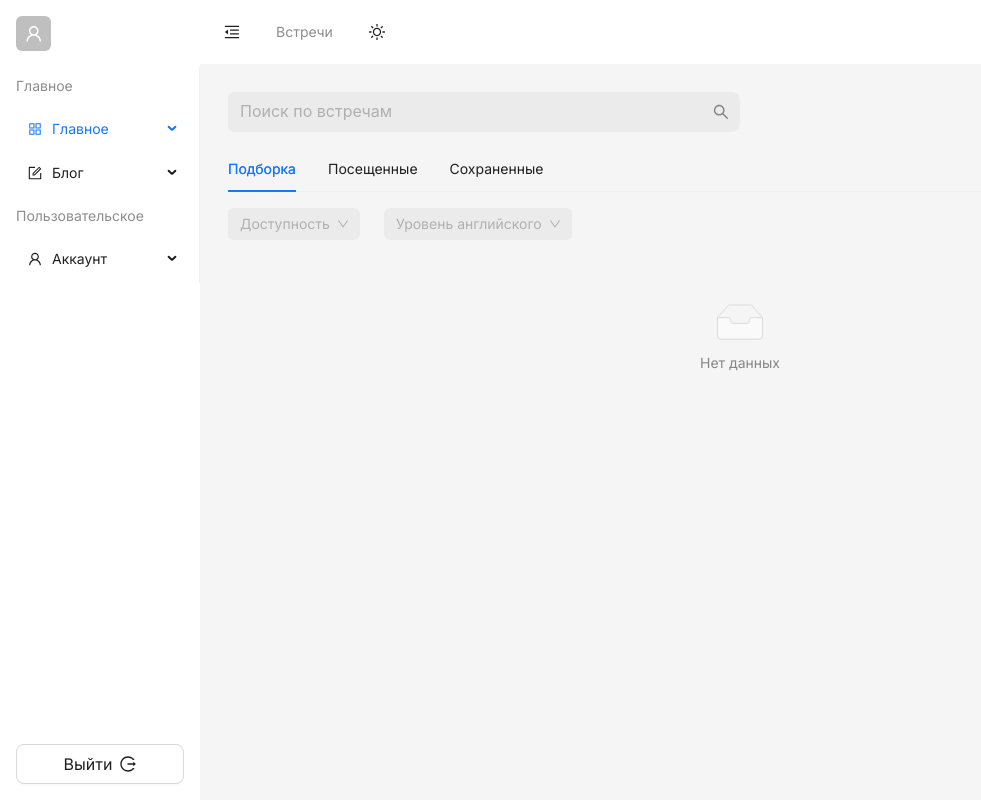
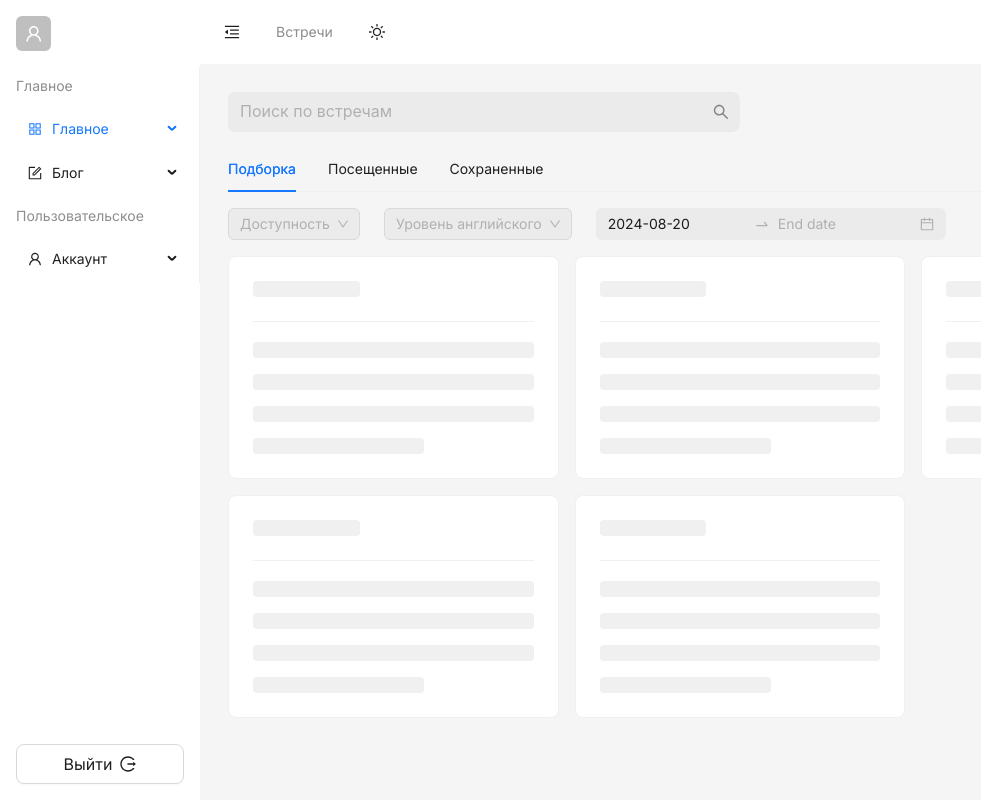
Before and after one commit to Yessirskiy/React-front, a React (Vite) app: page /meetings in a window 1280 px wide. Shown: the whole page, without its empty margins (0-981 px from the left). Built offline with nearby package versions, Linux system fonts and the light colour scheme.

Commit message:
Meetings feed filtering enabled. Meetings page with filters for accessabitlity (to finish) english levels, start dates

```diff
--- a/src/api/meetings.js
+++ b/src/api/meetings.js
@@ -3,12 +3,21 @@ const calendarURL = 'api/meetings/calendar/'
 const overviewURL = 'api/meetings/overview/'
 const postReviewURL = 'api/meetings/review/'
 
-export const getMeetingsFeed = async (api, page, page_size) => {
+export const getMeetingsFeed = async (api, page, page_size, period_start, period_end, english_level) => {
     try {
+        let params = {};
+        if (period_start)
+            params.period_start = period_start;
+        if (period_end)
+            params.period_end = period_end;
+        if (english_level)
+            params.english_level = english_level;
+        console.log(params);
         const response = await api.get(feedURL, {
             params: {
                 page: page,
                 page_size: page_size,
+                ...params
             }
         });
         return response.data;
--- a/src/pages/feed/MeetingCard.jsx
+++ b/src/pages/feed/MeetingCard.jsx
@@ -10,23 +10,19 @@ dayjs.extend(duration);
 
 const { Title, Text } = Typography;
 
-const conicColors = {
-    '0%': '#87d068',
-    '50%': '#ffe58f',
-    '100%': '#ffccc7',
-};
-
 function durationFormat(duration) {
     if (duration.minutes() === 0) {
         return `H ${wordForm(duration.hours(), "час", "часа", "часов")}`
-    } else {
+    } else if (duration.hours() != 0) {
         return `H ${wordForm(duration.hours(), "час", "часа", "часов")} m ${wordForm(duration.minutes(), 'минута', 'минуты', 'минут')}`
+    } else if (duration.hours() === 0) {
+        return `m ${wordForm(duration.minutes(), 'минута', 'минуты', 'минут')}`
     }
 }
 
 const MeetingCard = ({data, loading}) => {
     const { id, title, topic, meeting_start_date, meeting_end_date, attendants, max_attendants } = data;
-    const { is_online, min_english_level, min_age } = data;
+    const { is_online, english_level, min_age } = data;
     const meeting_duration = dayjs.duration(dayjs(meeting_end_date).diff(dayjs(meeting_start_date)));
 
     const handleClick = async (e) => {
@@ -39,14 +35,15 @@ const MeetingCard = ({data, loading}) => {
                 <Flex vertical className='mb-2'>
                     <h3 className="m-0">{title}</h3>
                     <Text className="text-sm text-gray-300">
-                    Состоится {dayjs(meeting_start_date).format("YYYY-MM-DD HH:mm")}
+                        {dayjs(meeting_start_date).isAfter(dayjs()) ? "Состоится " : "Состоялось "}
+                        {dayjs(meeting_start_date).format("YYYY-MM-DD HH:mm")}
                     </Text>
                     <Text className="text-sm text-gray-300">
                     ({meeting_duration.format(durationFormat(meeting_duration))})
                     </Text>
                 </Flex>
                 <Flex wrap gap="4px 0" className='h-fit justify-end'>
-                    <Tag bordered={false}>{min_english_level}</Tag>
+                    <Tag bordered={false}>{english_level}</Tag>
                     <Tag bordered={false}>{is_online ? 'Онлайн' : 'Оффлайн'}</Tag>
                     <Tag bordered={false}>{min_age}+</Tag>
                 </Flex>
--- a/src/pages/feed/MeetingsFeedPage.jsx
+++ b/src/pages/feed/MeetingsFeedPage.jsx
@@ -52,7 +52,7 @@ const MeetingsFeedPage = () => {
     const getFeed = async () => {
         setMeetingsLoading(true);
         try {
-            const data = await getMeetingsFeed(api, 1, 10);
+            const data = await getMeetingsFeed(api, 1, 10, dayjs().toISOString());
             setMeetingCards(data.results);
             setMeetingsLoading(false);
         } catch (error) {
--- a/src/pages/meetings/MeetingsLayout.jsx
+++ b/src/pages/meetings/MeetingsLayout.jsx
@@ -1,24 +1,11 @@
-import React, { useState } from "react";
-import { List, Card, Select, Flex, Skeleton, Divider } from "antd";
+import React, { useContext, useEffect, useState } from "react";
+import { List, Card, Select, Flex, Skeleton, Divider, DatePicker } from "antd";
 import { langLevels } from "../profile/forms/UserAdditionalForm";
-
-const data = [
-    {
-        title: 'Title 1',
-    },
-    {
-        title: 'Title 2',
-    },
-    {
-        title: 'Title 3',
-    },
-    {
-        title: 'Title 4',
-    },
-    {
-        title: 'Title 5',
-    },
-];
+import { getMeetingsFeed } from "../../api/meetings";
+import NotificationContext from "../../context/NotificationContext";
+import useAxios from "../../utils/UseAxios";
+import dayjs from "dayjs";
+import MeetingCard from "../feed/MeetingCard";
 
 const accessability_select_options = [
     {
@@ -31,15 +18,54 @@ const accessability_select_options = [
     }
 ]
 
+const { RangePicker } = DatePicker;
+
 const MeetingsLayout = () => {
+    const api = useAxios();
     const [meetingsPagination, setMeetingsPagination] = useState({
         current: 1,
-        pageSize: 12,
-        total: data.length,
+        pageSize: 10,
+        total: 0,
     });
     const [meetings, setMeetings] = useState([]);
     const [meetingsLoading, setMeetingsLoading] = useState(false);
+    const [accessability, setAccessability] = useState(null);
+    const [englishLevel, setEnglishLevel] = useState(null);
+    const [startDate, setStartDate] = useState(dayjs());
+    const [endDate, setEndDate] = useState(null);
+    const { setNotification } = useContext(NotificationContext);
 
+    const getFeed = async (pagination) => {
+        setMeetingsLoading(true);
+        try {
+            const data = await getMeetingsFeed(
+                api, pagination.current, pagination.pageSize,
+                startDate ? startDate.toISOString() : null,
+                endDate ? endDate.toISOString() : null,
+                englishLevel
+            );
+            setMeetings(data.results);
+            setMeetingsPagination({
+                ...pagination,
+                total: data.count,
+            })
+            setMeetingsLoading(false);
+        } catch (error) {
+            setNotification({
+                type: "error",
+                content: "Не удалось получить ленту встреч."
+            });
+        }
+    };
+
+    useEffect(() => {
+        getFeed(meetingsPagination);
+    }, [englishLevel, accessability, startDate, endDate]);
+
+    const handleCalendarChange = async (dates) => {
+        setStartDate(dates[0] ? dayjs(dates[0]) : null);
+        setEndDate(dates[1] ? dayjs(dates[1]) : null);
+    };
 
     const skeletonItems = Array.from({ length: 5 }).map((_, index) => (
         {key: index}
@@ -47,10 +73,34 @@ const MeetingsLayout = () => {
     return (
         <>
             <Flex wrap gap='large' className="w-full mb-4">
-                <Select disabled={meetingsLoading ? true : undefined} variant="filled" placeholder="Доступность" options={accessability_select_options} />
-                <Select disabled={meetingsLoading ? true : undefined} variant="filled" placeholder="Уровень английского" options={langLevels} />
+                <Select
+                    disabled={meetingsLoading ? true : undefined}
+                    variant="filled"
+                    placeholder="Доступность"
+                    allowClear
+                    options={accessability_select_options}
+                    onClear={() => setAccessability(null)}
+                    onSelect={(option) => (setAccessability(option))}
+                    value={accessability}
+                />
+                <Select
+                    disabled={meetingsLoading ? true : undefined}
+                    variant="filled"
+                    placeholder="Уровень английского"
+                    allowClear
+                    options={langLevels}
+                    onClear={() => setEnglishLevel(null)}
+                    onSelect={(option) => (setEnglishLevel(option))}
+                    value={englishLevel}
+                />
+                <RangePicker
+                    value={[startDate, endDate]}
+                    variant="filled"
+                    onCalendarChange={handleCalendarChange}
+                />
             </Flex>
             <List
+                className="mb-7"
                 grid={{
                     gutter: 16,
                     xs: 1,
@@ -66,7 +116,7 @@ const MeetingsLayout = () => {
                 renderItem={(item) => (
                     !meetingsLoading ? (
                         <List.Item>
-                            <Card hoverable title={item.title}>Card content</Card>
+                            <MeetingCard data={item}/>
                         </List.Item>
                     ) : (
                         <List.Item key={item.key}>
```
